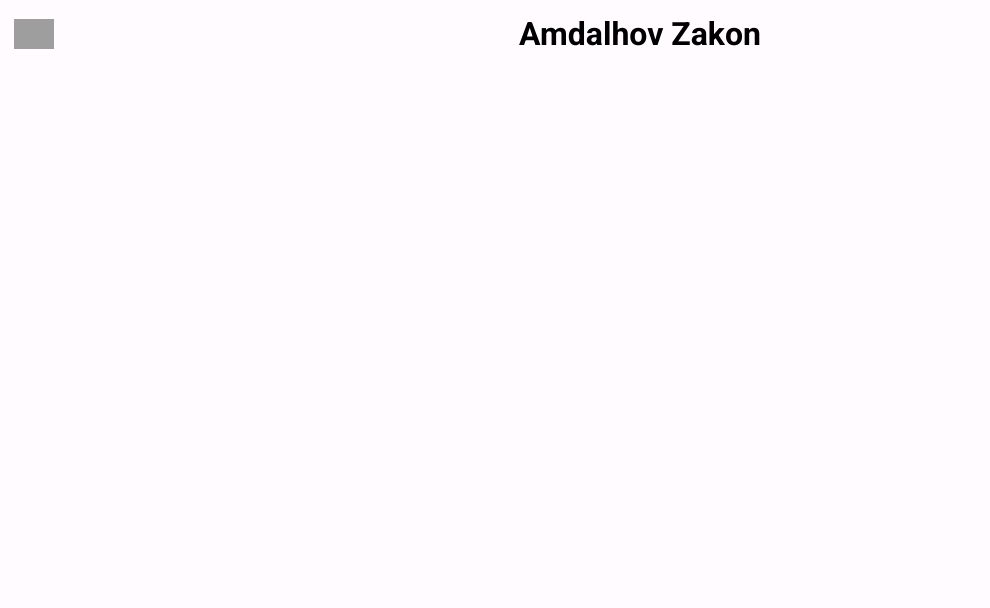
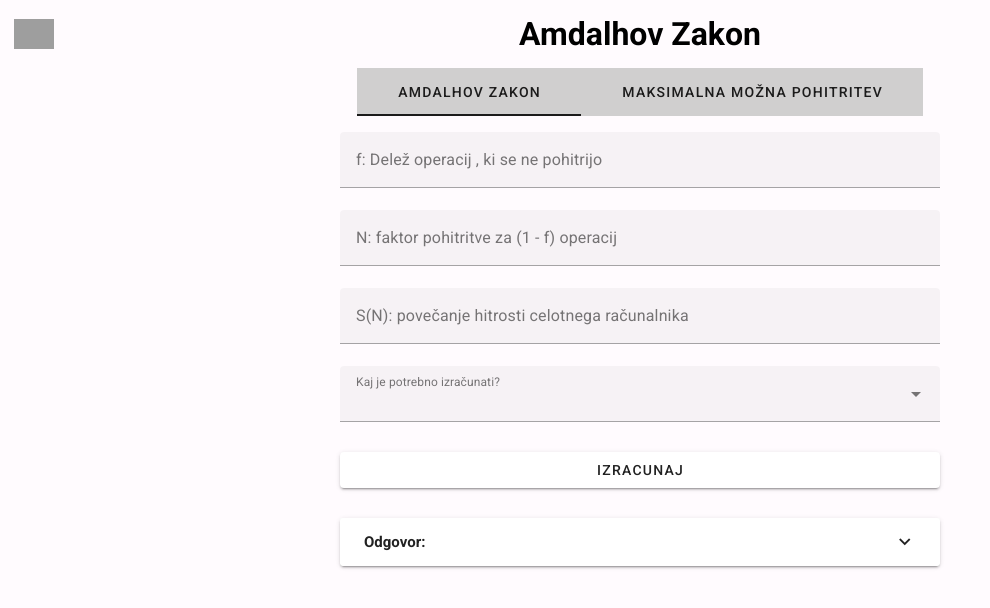
Before and after one commit to ARS-vaje/ARS-vaje.github.io, a Vue app: page /amdalhov in a window 1280 px wide. Shown: the top 608 px of the page, without its empty margins (0-990 px from the left). Built offline with nearby package versions, Linux system fonts and the light colour scheme; grey boxes are pictures that could not be loaded.

Commit message:
Added Amdalh page and functionalities

```diff
--- /dev/null
+++ b/src/components/AmdalhovComponents/AmdalhFormula.vue
@@ -0,0 +1,117 @@
+<template>
+    <v-container fluid style="display: flex; align-items: center; flex-direction: column;">
+        <!-- Ovde krece sadrzaj pod stranice-->
+        <v-sheet width="600" style="background-color: transparent;">
+            <v-form v-model="isFormValid" @submit.prevent="submit">
+                <v-text-field
+                    v-model="f"
+                    :rules="rulesNum"
+                    label="f: Delež operacij , ki se ne pohitrijo"
+                ></v-text-field>
+                <v-text-field
+                    v-model="n"
+                    :rules="rulesNum"
+                    label="N: faktor pohitritve za (1 - f) operacij"
+                ></v-text-field>
+                <v-text-field
+                    v-model="sn"
+                    :rules="rulesNum"
+                    label="S(N): povečanje hitrosti celotnega računalnika"
+                ></v-text-field>
+
+                <v-select
+                    v-model="format"
+                    :items="formats"
+                    :rules="[v => !!v || 'Format is required']"
+                    label="Kaj je potrebno izračunati?"
+                ></v-select>
+
+                <v-btn
+                    :loading="loading"
+                    type="submit"
+                    block
+                    class="mt-2"
+                    text="Izracunaj"
+                ></v-btn>
+            </v-form>
+        </v-sheet>
+        <v-sheet width="600" style="margin-top: 30px;">
+            <v-expansion-panels v-model="panel" :readonly="readonly">
+                <v-expansion-panel>
+                    <v-expansion-panel-title>
+                        <b>Odgovor: </b> {{ odgovor }}
+                    </v-expansion-panel-title>
+                    <!-- Ovde krece postupak -->
+                    <v-expansion-panel-text>
+                        <pre style="white-space: pre-wrap;"> {{ postopek }} </pre>
+                    </v-expansion-panel-text>
+                </v-expansion-panel>
+            </v-expansion-panels>
+        </v-sheet>
+        <!-- Ovde se zavrsava sadrzaj podstranice -->
+    </v-container>
+</template>
+
+<script lang="ts">
+export default {
+    name: 'PretvorbaNepredznacena',
+    data: vm => ({
+        loading: false,
+        isFormValid: false,
+        f: '',
+        n: '',
+        sn: '',
+        format: '',
+        formats: [
+            'f',
+            'N',
+            'S(N)'
+        ],
+        odgovor: '',
+        postopek: '',
+        rulesNum: [
+            (num:any) => {
+                if (Number(num) == num) return true
+
+                return 'Enter a valid number'
+            }
+        ],
+        timeout: 0,
+        panel: null,
+        readonly: true,
+    }),
+    methods: {
+
+        async submit(event: any) {
+            if(!this.isFormValid) return
+            this.loading = true
+            this.readonly = false
+            this.postopek = ''
+
+            if(this.format == 'f'){
+                let n = Number(this.n)
+                let sn = Number(this.sn)
+                this.odgovor = Number(((n/sn)-1)/(n-1)).toFixed(3)
+                this.postopek = `f = ((N/S(N))-1)/(N-1) = ((${n}/${sn})-1)/(${n}-1) = ${this.odgovor}`
+            }
+
+            if(this.format == 'N'){
+                let f = Number(this.f)
+                let sn = Number(this.sn)
+                this.odgovor = Number((1-f)/((1/sn) - f)).toFixed(3)
+                this.postopek = `N = (1-f)/((1/S(N)) - f) = (1-${f})/((1/${sn}) - ${f}) = ${this.odgovor}`
+            }
+
+            if(this.format == 'S(N)'){
+                let f = Number(this.f)
+                let n = Number(this.n)
+                this.odgovor = Number(1/(f + ((1-f)/n))).toFixed(3)
+                this.postopek = `S(N) = 1/(f + ((1-f)/N)) = 1/(${f} + ((1-${f})/${n})) = ${this.odgovor}`
+            }
+
+
+            this.loading = false
+        }
+    }
+}
+</script>
--- /dev/null
+++ b/src/components/AmdalhovComponents/AmdalhMaxPohitritev.vue
@@ -0,0 +1,75 @@
+<template>
+    <v-container fluid style="display: flex; align-items: center; flex-direction: column;">
+        <!-- Ovde krece sadrzaj pod stranice-->
+        <v-sheet width="600" style="background-color: transparent;">
+            <v-form v-model="isFormValid" @submit.prevent="submit">
+                <v-text-field
+                    v-model="f"
+                    :rules="rulesNum"
+                    label="f: Delež operacij , ki se ne pohitrijo"
+                ></v-text-field>
+
+                <v-btn
+                    :loading="loading"
+                    type="submit"
+                    block
+                    class="mt-2"
+                    text="Izracunaj"
+                ></v-btn>
+            </v-form>
+        </v-sheet>
+        <v-sheet width="600" style="margin-top: 30px;">
+            <v-expansion-panels v-model="panel" :readonly="readonly">
+                <v-expansion-panel>
+                    <v-expansion-panel-title>
+                        <b>Odgovor: </b> {{ odgovor }}
+                    </v-expansion-panel-title>
+                    <!-- Ovde krece postupak -->
+                    <v-expansion-panel-text>
+                        <pre style="white-space: pre-wrap;"> {{ postopek }} </pre>
+                    </v-expansion-panel-text>
+                </v-expansion-panel>
+            </v-expansion-panels>
+        </v-sheet>
+        <!-- Ovde se zavrsava sadrzaj podstranice -->
+    </v-container>
+</template>
+
+<script lang="ts">
+export default {
+    name: 'PretvorbaNepredznacena',
+    data: vm => ({
+        loading: false,
+        isFormValid: false,
+        f: '',
+        sn: '',
+        odgovor: '',
+        postopek: '',
+        rulesNum: [
+            (num:any) => {
+                if (Number(num) == num) return true
+
+                return 'Enter a valid number'
+            }
+        ],
+        timeout: 0,
+        panel: null,
+        readonly: true,
+    }),
+    methods: {
+
+        async submit(event: any) {
+            if(!this.isFormValid) return
+            this.loading = true
+            this.readonly = false
+            this.postopek = ''
+
+            let f = Number(this.f)
+            this.odgovor = (1/f).toFixed(3)
+            this.postopek = `Maksimalna možna pohitritev je: 1/${f} = ${this.odgovor}`
+
+            this.loading = false
+        }
+    }
+}
+</script>
--- a/src/components/AmdalhovPage.vue
+++ b/src/components/AmdalhovPage.vue
@@ -1,7 +1,42 @@
 <script setup lang="ts">
 import TitleofAPage from './TitleofAPage.vue';
+import AmdalhFormula from './AmdalhovComponents/AmdalhFormula.vue';
+import AmdalhMaxPohitritev from './AmdalhovComponents/AmdalhMaxPohitritev.vue';
 </script>
 
 <template>
     <TitleofAPage title="Amdalhov Zakon"></TitleofAPage>
+    <v-card variant="flat" style="background-color: transparent;">
+        <v-tabs v-model="tab" align-tabs="center">
+            <v-tab :value="1" :style="styleForTabs" >Amdalhov zakon</v-tab>
+            <v-tab :value="2" :style="styleForTabs" >Maksimalna možna pohitritev</v-tab>
+        </v-tabs>
+        <v-window v-model="tab" >
+            <v-window-item :key="1" :value="1" >
+                <AmdalhFormula></AmdalhFormula>
+            </v-window-item>
+            <v-window-item :key="2" :value="2">
+                <AmdalhMaxPohitritev></AmdalhMaxPohitritev>
+            </v-window-item>
+        </v-window>
+    </v-card>
 </template>
+
+<script lang="ts">
+export default {
+    name: 'Amdalh',
+    data: vm => ({
+        tab: null,
+        styleForTabs: 'background-color: #D0CFCF; padding: 0px 40px;',
+        loading: false,
+        timeout: 0,
+        panel: null,
+        readonly: true,
+    }),
+    methods: {
+        back() {
+            window.history.back();
+        }
+    }
+}
+</script>
```
Also changed, not shown: src/components/IEEE754Page.vue (+0 -10 lines), src/components/PretvorbaPage.vue (+0 -11 lines).
